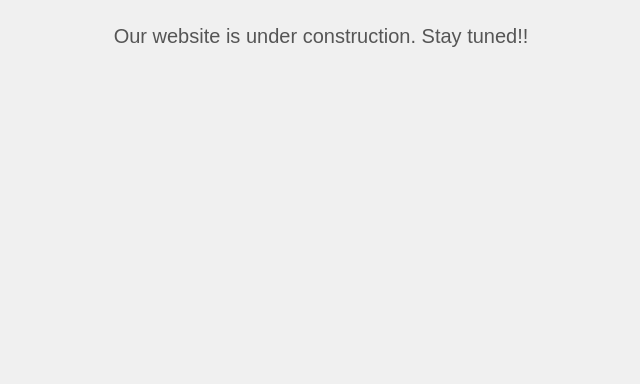
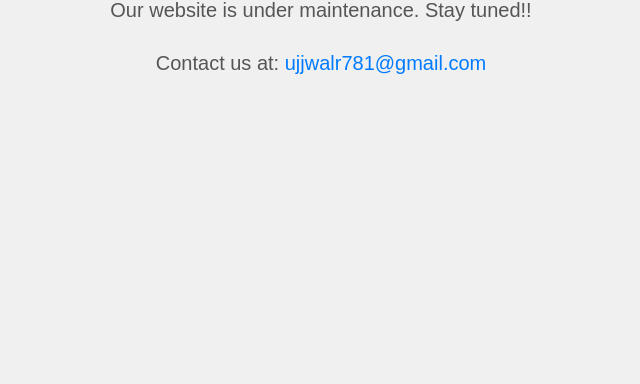
Before and after one commit to Ujjawal127/Personal-Portfolio-Website, a plain HTML site: page index.html in a window 1280 px wide. Shown: the part 416-800 px from the top of the page, without its empty margins (319-959 px from the left). Drawn offline with Linux system fonts and the light colour scheme.

Commit message:
first commit

```diff
--- a/index.html
+++ b/index.html
@@ -35,13 +35,27 @@
         .cta:hover {
             text-decoration: underline;
         }
+        .contact {
+            margin-top: 30px;
+            font-size: 18px;
+            color: #333;
+        }
+        .contact a {
+            color: #007bff;
+            text-decoration: none;
+        }
+        .contact a:hover {
+            text-decoration: underline;
+        }
     </style>
 </head>
 <body>
     <div class="container">
         <h1>Coming Soon!</h1>
-        <p>Our website is under construction. Stay tuned!!</p>
-
+        <p>Our website is under maintenance. Stay tuned!!</p>
+        <div class="contact">
+            <p>Contact us at: <a href="mailto:ujjwalr781@.com">ujjwalr781@gmail.com</a></p>
+        </div>
     </div>
 </body>
 </html>
```
